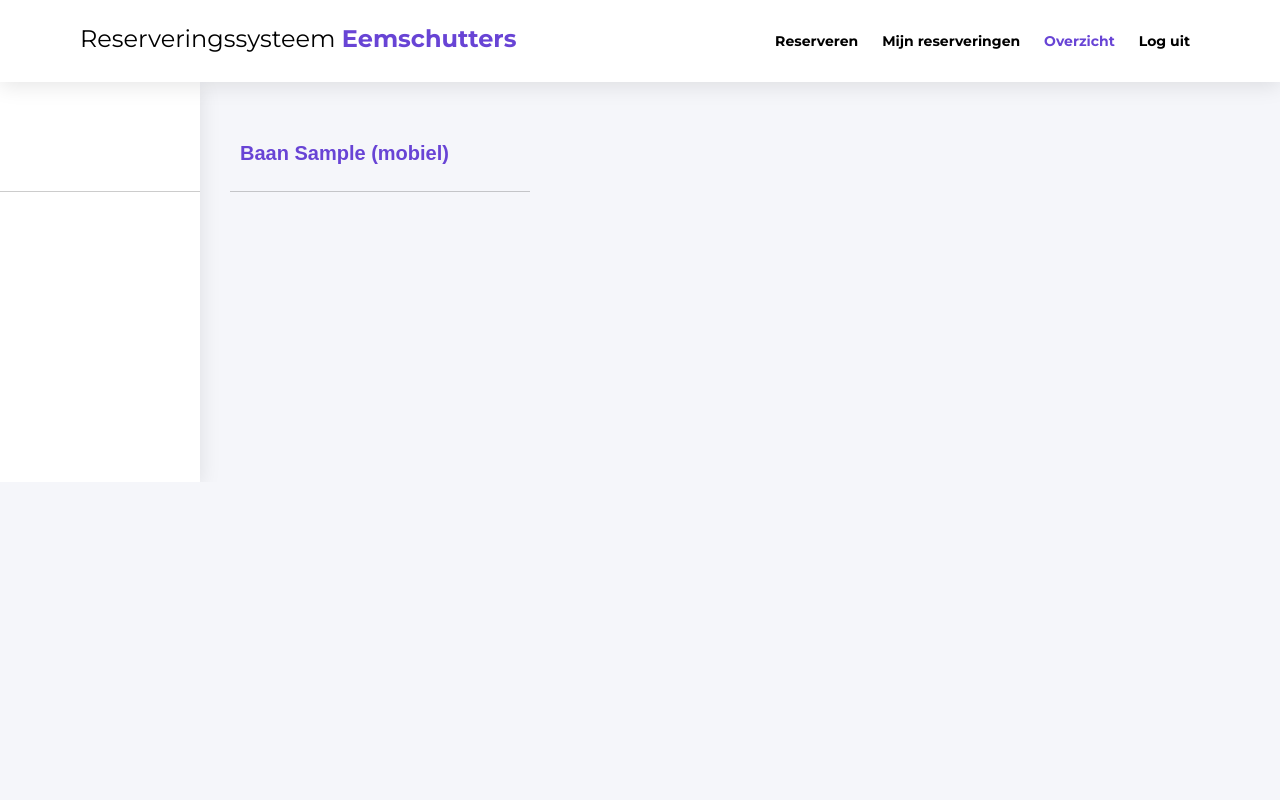
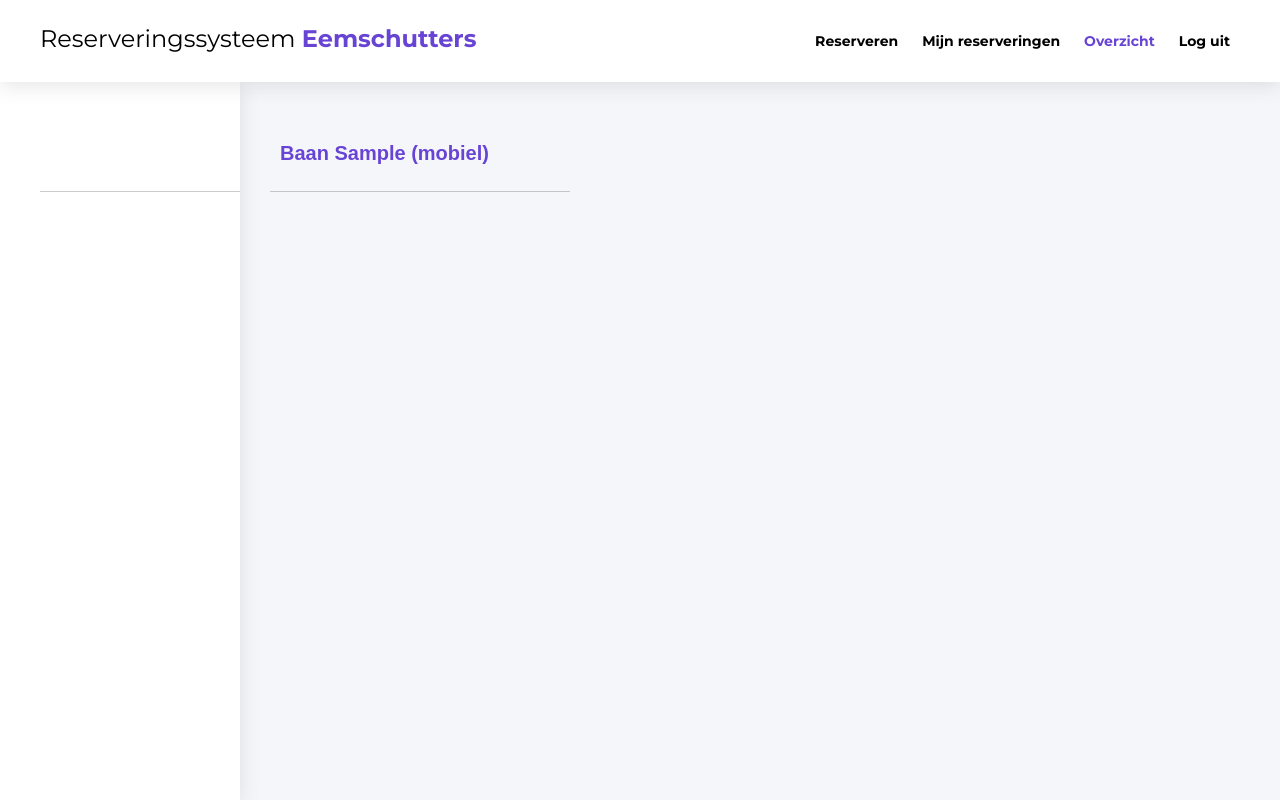
Before and after one commit to Swendude/Reserveringssysteem-Eemschutters, a Django app: page /overzicht in a window 1280 px wide. Run offline with Django 3.2, Linux system fonts and the light colour scheme; a user stored in the database is signed in; tables that the repository leaves empty hold one stand-in row (values such as "Sample post").

Commit message:
Diverse fixes.

```diff
--- a/reserveringen/static/reserveringen/style.css
+++ b/reserveringen/static/reserveringen/style.css
@@ -38,7 +38,7 @@ table {
 html,
 body {
   width: 100%;
-  min-height: 100%; }
+  height: 100%; }
 
 body {
   font-family: Arial, Helvetica, sans-serif;
@@ -97,6 +97,8 @@ header {
   box-shadow: 0px 4px 20px rgba(0, 0, 0, 0.1); }
   header .wrapper {
     padding: 0; }
+    header .wrapper.wide {
+      width: 100%; }
   header .logo {
     font-size: 20px;
     font-family: "Montserrat", sans-serif;
@@ -351,10 +353,11 @@ form {
   position: relative;
   margin-top: -40px;
   display: flex;
-  min-height: 400px;
+  min-height: calc(100% - 82px);
   overflow: hidden; }
   .overview .overviewTimes {
     padding-top: 50px;
+    padding-left: 40px;
     flex: 200px 0 0;
     font-weight: bold;
     box-shadow: 0px 4px 20px rgba(0, 0, 0, 0.1);
--- a/reserveringen/static/reserveringen/style.scss
+++ b/reserveringen/static/reserveringen/style.scss
@@ -34,7 +34,7 @@ $animationTime: 200ms;
 html,
 body {
     width:100%;
-    min-height:100%;
+    height:100%;
 }
 
 body {
@@ -108,6 +108,10 @@ header {
 
     .wrapper {
         padding:0;
+        &.wide {
+            width:100%;
+
+        }
     }
 
 
@@ -521,11 +525,12 @@ form {
 
     margin-top:-40px;
     display:flex;
-    min-height:400px;
+    min-height: calc(100% - 82px);
     overflow:hidden;
 
     .overviewTimes {
         padding-top:50px;
+        padding-left:40px;
         flex:200px 0 0;
         font-weight: bold;
         // box-shadow: 10px 0 10px -2px #888;
--- a/reserveringen/templates/reserveringen/base.html
+++ b/reserveringen/templates/reserveringen/base.html
@@ -14,7 +14,8 @@
 <body>
 
     <header>
-        <div class="wrapper">
+
+        <div {% if request.resolver_match.url_name != "overzicht" %} class="wrapper" {% else %} class="wrapper wide" {% endif %}>
             <div class="headerrow">
                 <div class="logo">
                     <div class="systeemNaam">Reserveringssysteem</div>
--- a/reserveringen/views.py
+++ b/reserveringen/views.py
@@ -26,9 +26,12 @@ def next_datetime_with_weekday(current, target):
 
 @login_required(login_url='/login/')
 def mijn_reserveringen(request):
-    view_date = timezone.now()
+    # view_date = timezone.now()
+
+    # Ik heb hier een dag vanaf gehaald, zodat ook de huidige dag getoond wordt.
+    view_date = timezone.now() + datetime.timedelta(days=-1)
     reservering = Reservering.objects.filter(start__gt=view_date,
-                                                gebruiker=request.user).order_by('schietdag')
+                                                gebruiker=request.user).order_by('start')
 
     return render(request, 'reserveringen/mijn_reserveringen.html', {'reserveringen':reservering})
 
```
Also changed, not shown: README.md.
